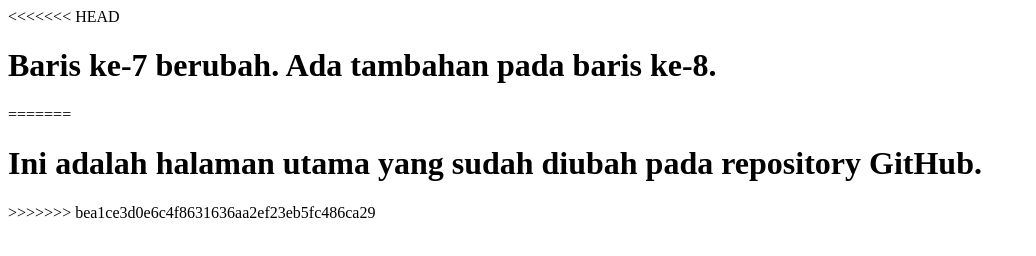
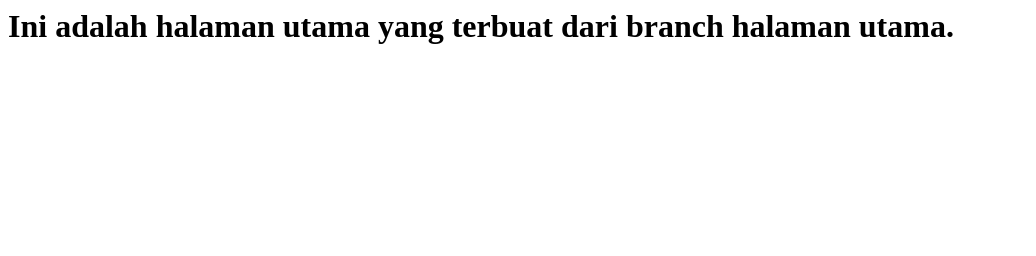
Before and after one commit to taraid97exe/MyProject, a plain HTML site: page index.html in a window 1280 px wide. Shown: the whole page, without its empty margins (0-1036 px from the left). Drawn offline with Linux system fonts and the light colour scheme.

Commit message:
resolve conflicts index.html

```diff
--- a/index.html
+++ b/index.html
@@ -3,10 +3,6 @@
     <title>My Project</title>
   </head>
   <body>
-<<<<<<< HEAD
-    <h1>Baris ke-7 berubah. Ada tambahan pada baris ke-8.</h1>
-=======
-    <h1>Ini adalah halaman utama yang sudah diubah pada repository GitHub.</h1>
->>>>>>> bea1ce3d0e6c4f8631636aa2ef23eb5fc486ca29
+    <h1>Ini adalah halaman utama yang terbuat dari branch halaman utama.</h1>
   </body>
 </html>
```
